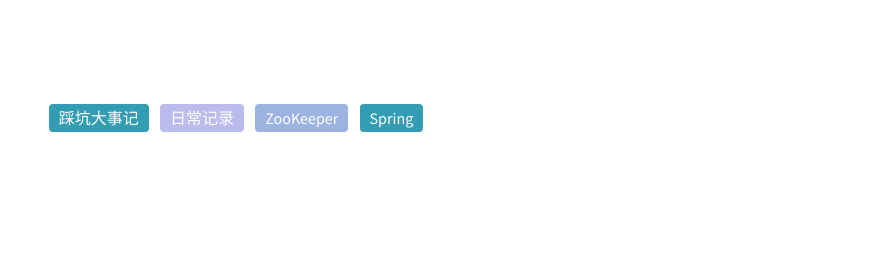
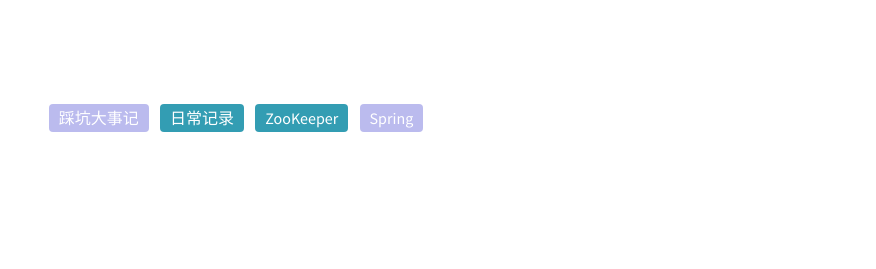
Before and after one commit to lanicc/lanicc.github.io, a plain HTML site: page series/index.html in a window 1280 px wide. Shown: the part 196-465 px from the top of the page, 404-1280 px from the left. Drawn offline with nearby package versions, Linux system fonts and the light colour scheme; some packages are replaced by stand-ins of ours; a script that the page names is missing.

Commit message:
Site updated: 2021-09-02 21:58:16

```diff
--- a/series/index.html
+++ b/series/index.html
@@ -198,13 +198,13 @@
 <main class="app-body">
   <div id="category-cloud">
 
-        <a class="category2" data-name="category-踩坑大事记">踩坑大事记</a>
+        <a class="category0" data-name="category-踩坑大事记">踩坑大事记</a>
 
-        <a class="category0" data-name="category-日常记录">日常记录</a>
+        <a class="category2" data-name="category-日常记录">日常记录</a>
 
-        <a class="category1" data-name="category-ZooKeeper">ZooKeeper</a>
+        <a class="category2" data-name="category-ZooKeeper">ZooKeeper</a>
 
-        <a class="category2" data-name="category-Spring">Spring</a>
+        <a class="category0" data-name="category-Spring">Spring</a>
 
   </div>
 
```
Also changed, not shown: tags/index.html (+4 -4 lines).
